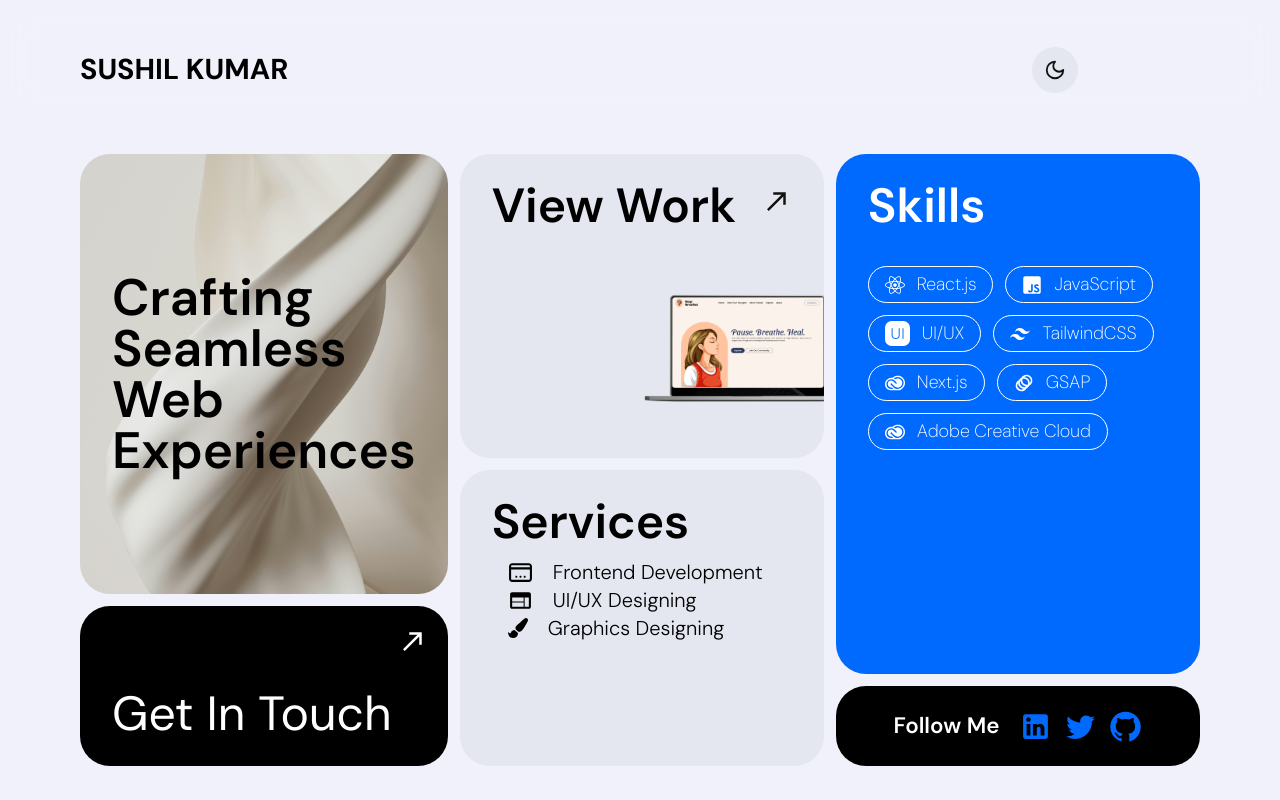
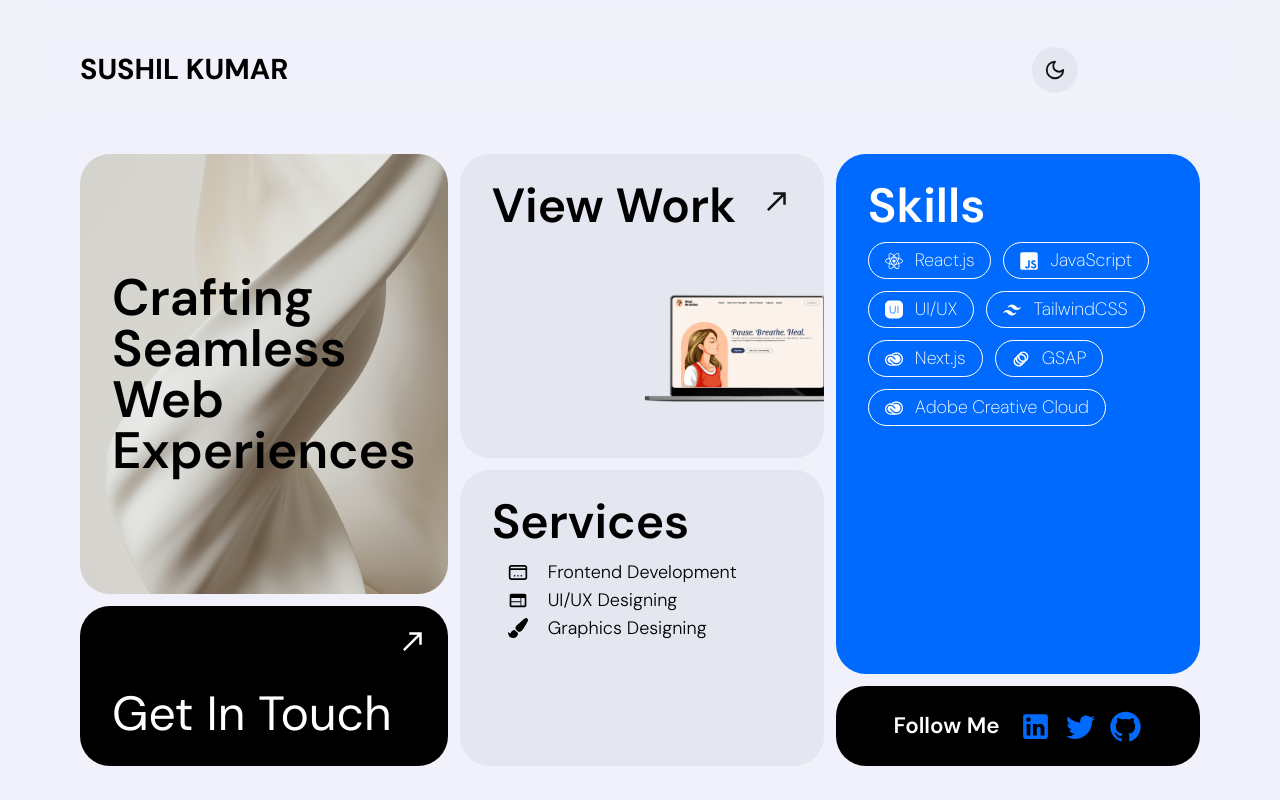
Before and after one commit to suuushhhiiil/my-portfolio, a React (Create React App) app: page / in a window 1280 px wide. Built offline with nearby package versions, Linux system fonts and the light colour scheme; a web font is replaced by a local one.

Commit message:
Responsiveness

```diff
--- a/src/components/Main.jsx
+++ b/src/components/Main.jsx
@@ -50,8 +50,8 @@ const Main = () => {
                                 {
                                     services.map((service) => (
                                         <li key={service.title}>
-                                            <div className="flex gap-x-5 text-nowrap lg:items-center text-lg lg:text-[20px] lg:font-light leading]">
-                                                <div className="hidden lg:flex">
+                                            <div className="flex gap-x-5 text-nowrap lg:items-center text-lg lg:text-[18px] lg:font-light leading]">
+                                                <div className="hidden lg:flex w-[20px]">
                                                     {service.icon}
                                                 </div>
                                                 {service.title}
@@ -66,17 +66,17 @@ const Main = () => {
 
 
                 <div className='lg:w-1/3 '>
-                    <div className='transition-color-800 bg-primary h-[65vh] p-8 rounded-[30px]'>
+                    <div className='transition-color-800 bg-primary h-[65vh] lg:p-8 p-4 rounded-[30px]'>
                         <p className='transition-color-500 font-sans font-semibold lg:text-[6vh] text-4xl text-white z-10'>
                             Skills
                         </p>
-                        <div className='flex flex-wrap justify-center lg:mt-10 mt-5 w-full overflow-clip'>
+                        <div className='flex flex-wrap justify-center lg:mt-4 mt-5 w-full overflow-clip'>
                             <ul className="flex flex-wrap gap-3 max-w-full">
                                 {
                                     skills.map((skill) => (
                                         <li key={skill.title}>
-                                            <div className="rounded-full border-[0.1px] border-white px-4 py-1 w-fit flex gap-x-3 text-nowrap lg:items-center text- lg:text-[18px] lg:font-extralight text-white">
-                                                <div className="flex items-center">
+                                            <div className="rounded-full border-[0.1px] px-4 py-1 w-fit flex gap-x-3 text-nowrap lg:items-center lg:text-[18px] lg:font-extralight text-white">
+                                                <div className="flex items-center w-[18px]">
                                                     {skill.icon}
                                                 </div>
                                                 {skill.title}
```
